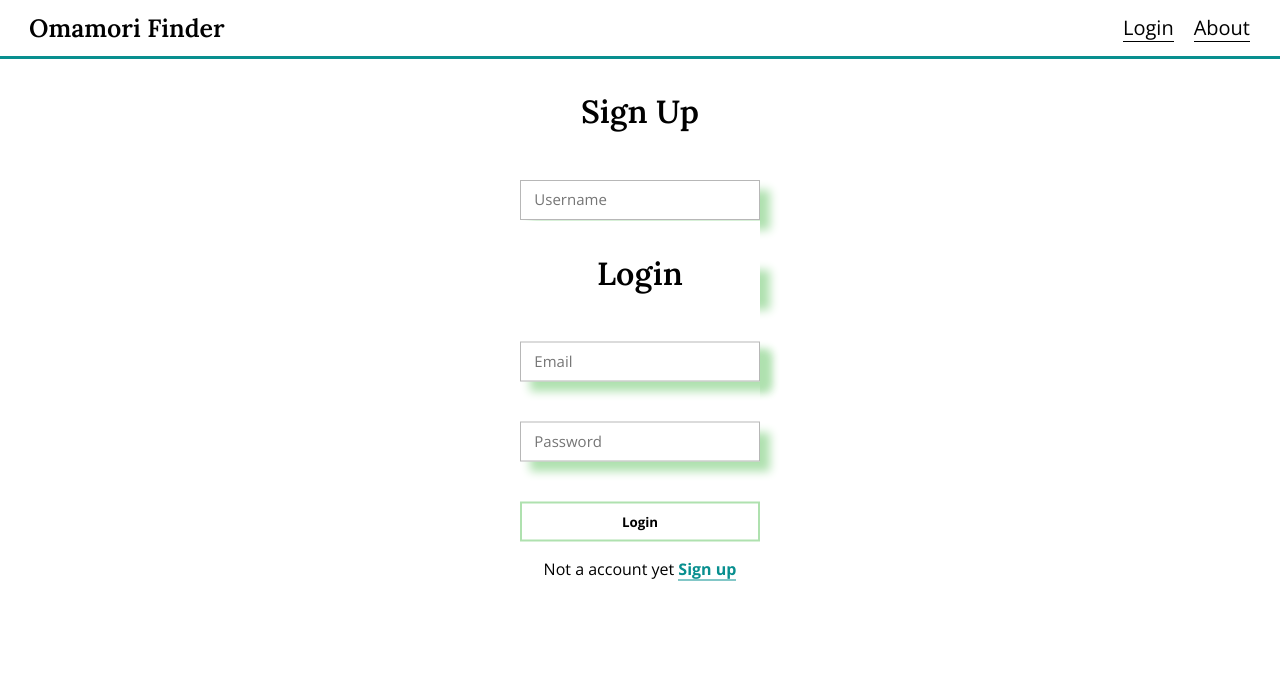
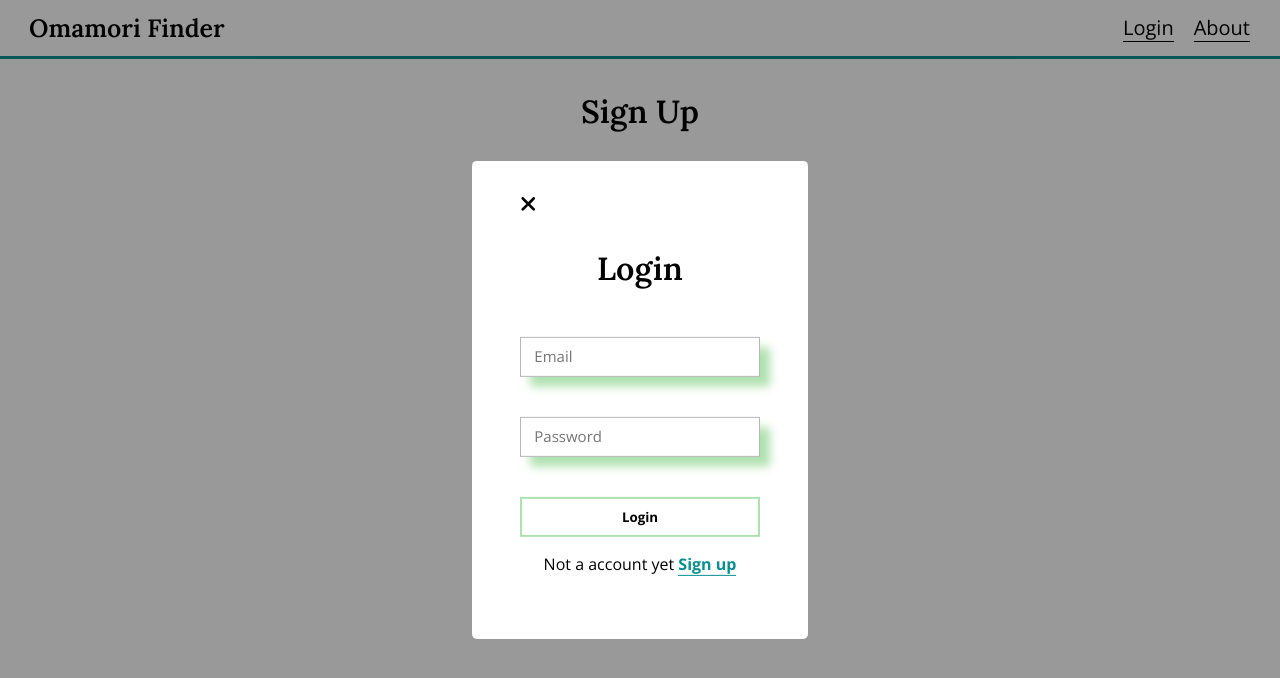
Before and after one commit to Anissa3005/omamori-frontend, a React (Create React App) app: page /signup in a window 1280 px wide. Both pictures are taken after a click on the item "Login". Shown: the top 678 px of the page. Built offline with nearby package versions, Linux system fonts and the light colour scheme; no server answers.

Commit message:
feat: modal for login browser working

```diff
--- a/src/components/Login.tsx
+++ b/src/components/Login.tsx
@@ -1,5 +1,4 @@
 import { useState } from "react";
-import Navbar from "./Navbar"
 import { Navigate } from "react-router-dom";
 import { signInWithEmailAndPassword } from "firebase/auth";
 import {auth} from "../firebase-config"
--- a/src/components/Login_Modal.css
+++ b/src/components/Login_Modal.css
@@ -4,5 +4,17 @@
     left: 50%;
     transform: translate(-50%, -50%);
     z-index: 1000;
+    padding: 2em 3em 4em 3em;
     background-color: white;
+    border-radius: 5px;
 }
+
+.overlay {
+    position: fixed;
+    bottom: 0;
+    top: 0;
+    left: 0;
+    right: 0;
+    background-color: rgba(0,0,0,0.4);
+    z-index: 1000;
+}
--- a/src/components/Login_Modal.tsx
+++ b/src/components/Login_Modal.tsx
@@ -1,14 +1,30 @@
 import React, {useState} from "react";
-import { signInWithEmailAndPassword } from "firebase/auth";
-import { auth } from "../firebase-config";
+import { FontAwesomeIcon } from '@fortawesome/react-fontawesome';
+import { faXmark } from "@fortawesome/free-solid-svg-icons";
 import Login from "./Login";
 import "./Login_Modal.css"
 
+type Props = {
+    isActive: boolean
+}
+
 function LoginModal() {
+    const [show, setShow] = useState<boolean>(true);
+    if (!show) return null;
     return (
-        <div className="modal">
-                <Login />
-        </div>
+        <>
+            {show && (
+                <div className="overlay">
+                    <div className="modal">
+                     <FontAwesomeIcon className="xmark" icon={faXmark} onClick={() => setShow(false)}/>
+                     <Login />
+                    </div>
+                </div>
+            )
+            }
+
+        </>
+
     )
 }
 
--- a/src/components/Navbar.tsx
+++ b/src/components/Navbar.tsx
@@ -1,15 +1,21 @@
-import React, { useState } from "react";
+import React, { useEffect, useState } from "react";
 import { FontAwesomeIcon } from '@fortawesome/react-fontawesome';
 import { faBars, faXmark } from "@fortawesome/free-solid-svg-icons";
 import { Navigate } from "react-router-dom";
 import LoginModal from "./Login_Modal";
+import Login from "./Login"
 import "./Navbar.css";
+import "./Login_Modal.css"
 
 
 function Home() {
     const [hamburger, setHamburger] = useState<boolean>(true);
     const [login, setLogin] = useState<boolean>(false);
     const [openLogin, setOpenLogin] = useState<boolean>(false);
+
+    useEffect(() => {
+        console.log(openLogin)
+    }, [openLogin])
 
     if (login) {
         return <Navigate to={"/login"} />
@@ -30,11 +36,18 @@ function Home() {
                         </ul>
                     </div>
                 <ul className="nav-list-desktop">
-                    <li className="nav-topic" onClick={() => setOpenLogin(!openLogin)}>Login</li>
+                    <li className="nav-topic" onClick={() =>  setOpenLogin(true)}>Login</li>
                     <li className="nav-topic">About</li>
                 </ul>
             </header>
-            {openLogin && (<LoginModal />)}
+            {openLogin && (
+                <div className="overlay">
+                    <div className="modal">
+                        <FontAwesomeIcon className="xmark" icon={faXmark} onClick={() => setOpenLogin(false)}/>
+                        <Login />
+                    </div>
+                </div>
+             )}
         </div>
     )
 };
```
